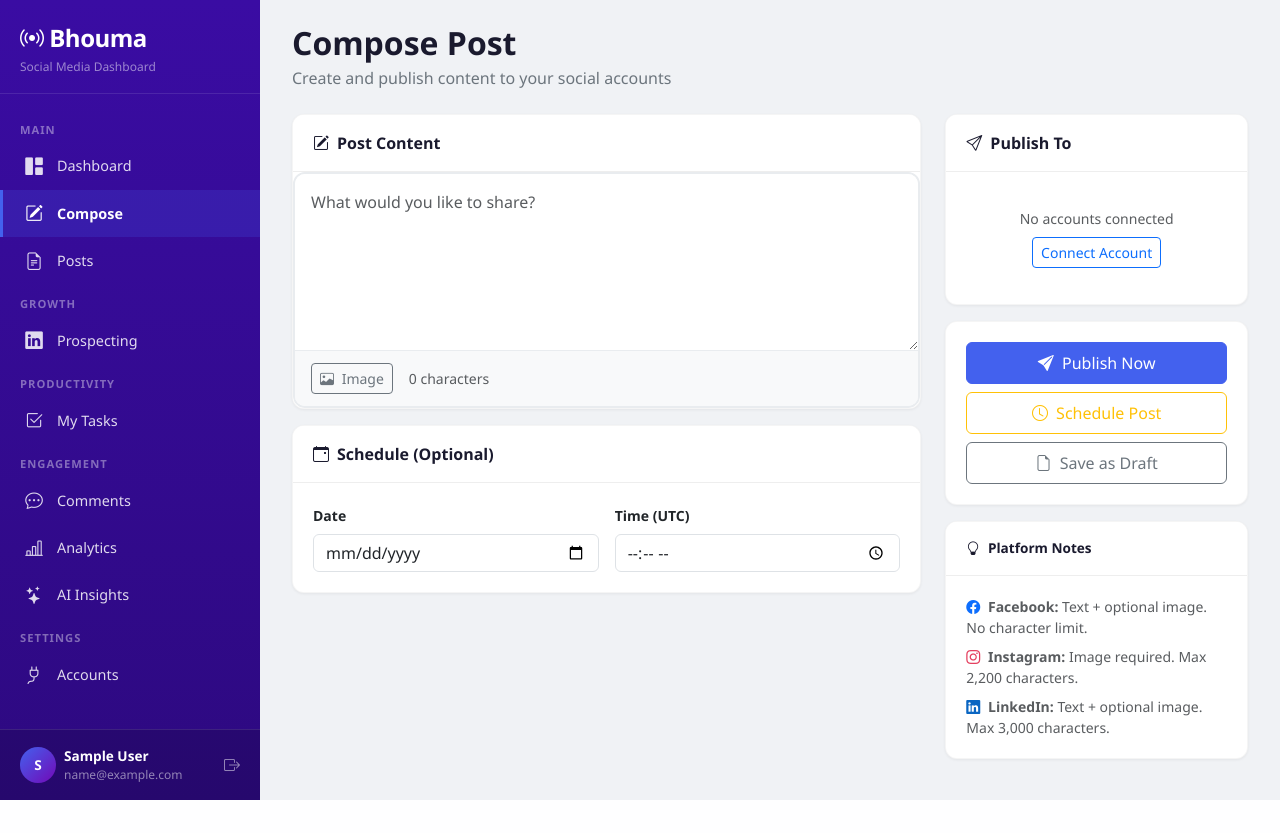
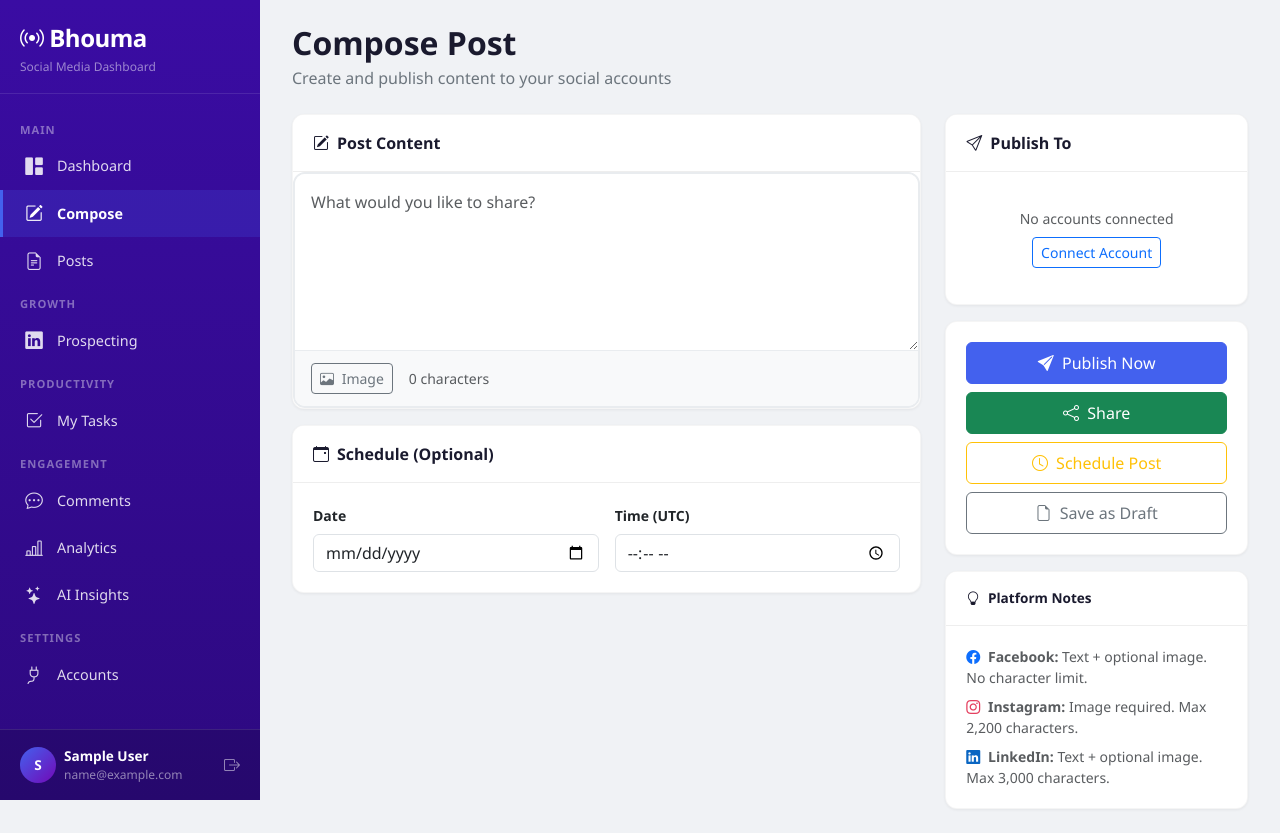
Before and after one commit to ArunExprop06/bhouma, a Flask app: page /compose/ in a window 1280 px wide. Before the commit the page ends 800 px from the top, so only its background shows below. Run offline with Flask 3, Linux system fonts and the light colour scheme; the visitor is signed in with stand-in values (Sample User, id 1).

Commit message:
Add Share button to compose — saves post and shows share options
Compose now has Publish, Share, Schedule, Draft buttons.
Share saves as draft and redirects to detail page where user
can share via Facebook, LinkedIn, or WhatsApp.

Co-Authored-By: Claude Opus 4.6 <noreply@anthropic.com>

```diff
--- a/app_package/routes/compose.py
+++ b/app_package/routes/compose.py
@@ -32,7 +32,7 @@ def compose():
         if not content:
             flash('Post content cannot be empty.', 'danger')
             return redirect(url_for('compose.compose'))
-        if action != 'draft' and not selected_accounts:
+        if action not in ('draft', 'share') and not selected_accounts:
             flash('Select at least one account to publish to.', 'danger')
             return redirect(url_for('compose.compose'))
 
@@ -52,6 +52,13 @@ def compose():
             image=image_path,
         )
         post.set_platform_ids([int(a) for a in selected_accounts])
+
+        if action == 'share':
+            post.status = 'draft'
+            db.session.add(post)
+            db.session.commit()
+            flash('Post saved. Share it via Facebook, LinkedIn or WhatsApp below.', 'success')
+            return redirect(url_for('posts.detail', post_id=post.id))
 
         if action == 'draft':
             post.status = 'draft'
--- a/app_package/templates/compose/compose.html
+++ b/app_package/templates/compose/compose.html
@@ -95,6 +95,9 @@
                     <button type="submit" name="action" value="publish" class="btn btn-primary py-2">
                         <i class="bi bi-send-fill me-1"></i> Publish Now
                     </button>
+                    <button type="submit" name="action" value="share" class="btn btn-success py-2">
+                        <i class="bi bi-share me-1"></i> Share
+                    </button>
                     <button type="submit" name="action" value="schedule" class="btn btn-outline-warning py-2">
                         <i class="bi bi-clock me-1"></i> Schedule Post
                     </button>
```
